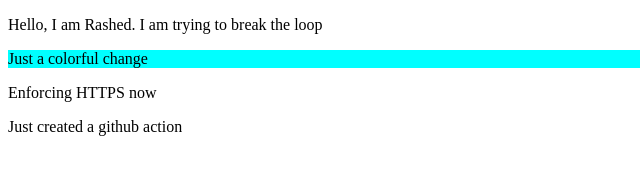
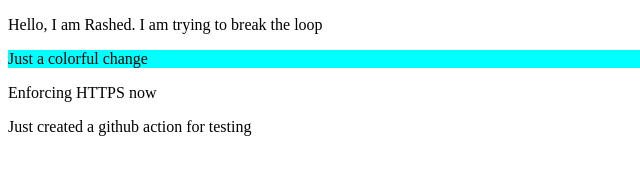
Before and after one commit to ririyad/rashed.surge.sh, a plain HTML site: page index.html in a window 1280 px wide. Shown: the full height of the page, 0-640 px from the left. Drawn offline with Linux system fonts and the light colour scheme.

Commit message:
Updated projecy

```diff
--- a/index.html
+++ b/index.html
@@ -9,6 +9,6 @@
     <p>Hello, I am Rashed. I am trying to break the loop</p>
     <p style="background-color: aqua;"> Just a colorful change</p>
     <p>Enforcing HTTPS now</p>
-    <p>Just created a github action</p>
+    <p>Just created a github action for testing</p>
 </body>
 </html>
```
Also changed, not shown: .github/workflows/main.yml.
